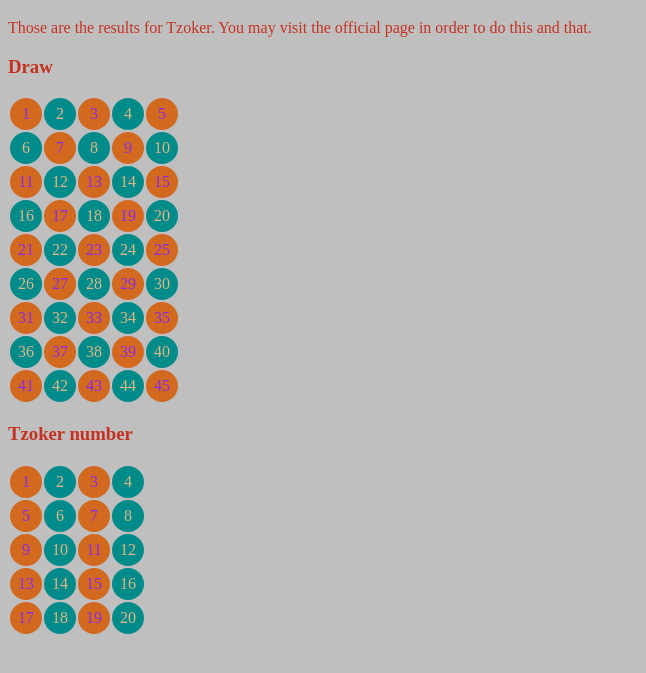
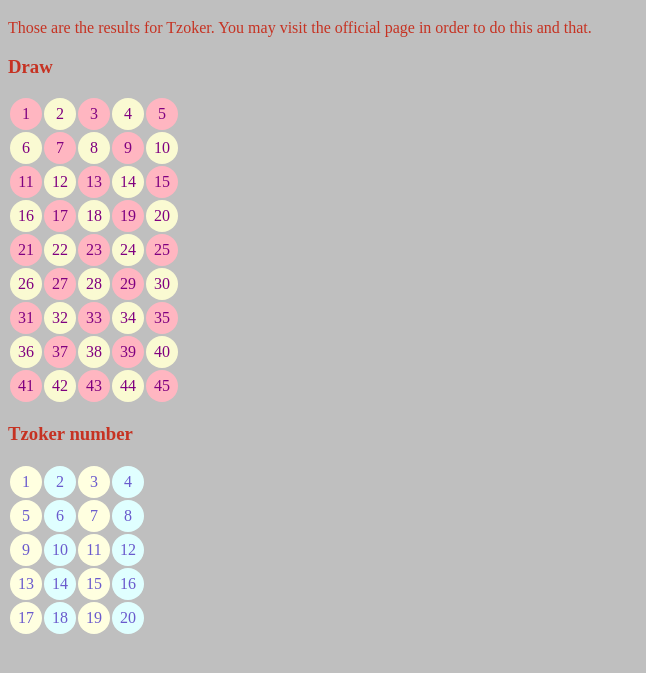
Before and after one commit to ozcankursun/TzokerFS20, a plain HTML site: page index.html in a window 1280 px wide. Shown: the part 61-734 px from the top of the page, without its empty margins (0-646 px from the left). Drawn offline with Linux system fonts and the light colour scheme.

Commit message:
Distinct table colors

```diff
--- a/css/style.css
+++ b/css/style.css
@@ -12,12 +12,26 @@
     border-radius: 50%;
 }
 
-td.odd {
-    color: blueviolet;
-    background: chocolate;
+table.draw {
+    color: purple;
 }
 
-td.even {
-    color: burlywood;
-    background-color: darkcyan;
+td.draw-odd {
+    background: lightpink;
 }
+
+td.draw-even {
+    background: lightgoldenrodyellow;
+}
+
+table.numbers {
+    color: slateblue;
+}
+
+td.numbers-odd {
+    background: lightyellow;
+}
+
+td.numbers-even {
+    background: lightcyan;
+}
--- a/index.html
+++ b/index.html
@@ -12,102 +12,102 @@
     <h1>Tzoker results</h1>
     <p>Those are the results for Tzoker. You may visit the <a>official page</a> in order to do this and that.</p>
     <h3>Draw</h3>
-    <table>
+    <table class="draw">
         <tr>
-            <td class="odd">1</td>
-            <td class="even">2</td>
-            <td class="odd">3</td>
-            <td class="even">4</td>
-            <td class="odd">5</td>
+            <td class="draw-odd">1</td>
+            <td class="draw-even">2</td>
+            <td class="draw-odd">3</td>
+            <td class="draw-even">4</td>
+            <td class="draw-odd">5</td>
         </tr>
         <tr>
-            <td class="even">6</td>
-            <td class="odd">7</td>
-            <td class="even">8</td>
-            <td class="odd">9</td>
-            <td class="even">10</td>
+            <td class="draw-even">6</td>
+            <td class="draw-odd">7</td>
+            <td class="draw-even">8</td>
+            <td class="draw-odd">9</td>
+            <td class="draw-even">10</td>
         </tr>
         <tr>
-            <td class="odd">11</td>
-            <td class="even">12</td>
-            <td class="odd">13</td>
-            <td class="even">14</td>
-            <td class="odd">15</td>
+            <td class="draw-odd">11</td>
+            <td class="draw-even">12</td>
+            <td class="draw-odd">13</td>
+            <td class="draw-even">14</td>
+            <td class="draw-odd">15</td>
         </tr>
         <tr>
-            <td class="even">16</td>
-            <td class="odd">17</td>
-            <td class="even">18</td>
-            <td class="odd">19</td>
-            <td class="even">20</td>
+            <td class="draw-even">16</td>
+            <td class="draw-odd">17</td>
+            <td class="draw-even">18</td>
+            <td class="draw-odd">19</td>
+            <td class="draw-even">20</td>
         </tr>
         <tr>
-            <td class="odd">21</td>
-            <td class="even">22</td>
-            <td class="odd">23</td>
-            <td class="even">24</td>
-            <td class="odd">25</td>
+            <td class="draw-odd">21</td>
+            <td class="draw-even">22</td>
+            <td class="draw-odd">23</td>
+            <td class="draw-even">24</td>
+            <td class="draw-odd">25</td>
         </tr>
         <tr>
-            <td class="even">26</td>
-            <td class="odd">27</td>
-            <td class="even">28</td>
-            <td class="odd">29</td>
-            <td class="even">30</td>
+            <td class="draw-even">26</td>
+            <td class="draw-odd">27</td>
+            <td class="draw-even">28</td>
+            <td class="draw-odd">29</td>
+            <td class="draw-even">30</td>
         </tr>
         <tr>
-            <td class="odd">31</td>
-            <td class="even">32</td>
-            <td class="odd">33</td>
-            <td class="even">34</td>
-            <td class="odd">35</td>
+            <td class="draw-odd">31</td>
+            <td class="draw-even">32</td>
+            <td class="draw-odd">33</td>
+            <td class="draw-even">34</td>
+            <td class="draw-odd">35</td>
         </tr>
         <tr>
-            <td class="even">36</td>
-            <td class="odd">37</td>
-            <td class="even">38</td>
-            <td class="odd">39</td>
-            <td class="even">40</td>
+            <td class="draw-even">36</td>
+            <td class="draw-odd">37</td>
+            <td class="draw-even">38</td>
+            <td class="draw-odd">39</td>
+            <td class="draw-even">40</td>
         </tr>
         <tr>
-            <td class="odd">41</td>
-            <td class="even">42</td>
-            <td class="odd">43</td>
-            <td class="even">44</td>
-            <td class="odd">45</td>
+            <td class="draw-odd">41</td>
+            <td class="draw-even">42</td>
+            <td class="draw-odd">43</td>
+            <td class="draw-even">44</td>
+            <td class="draw-odd">45</td>
         </tr>
     </table>
     <h3>Tzoker number</h3>
-    <table>
+    <table class="numbers">
         <tr>
-            <td class="odd">1</td>
-            <td class="even">2</td>
-            <td class="odd">3</td>
-            <td class="even">4</td>
+            <td class="numbers-odd">1</td>
+            <td class="numbers-even">2</td>
+            <td class="numbers-odd">3</td>
+            <td class="numbers-even">4</td>
         </tr>
         <tr>
-            <td class="odd">5</td>
-            <td class="even">6</td>
-            <td class="odd">7</td>
-            <td class="even">8</td>
+            <td class="numbers-odd">5</td>
+            <td class="numbers-even">6</td>
+            <td class="numbers-odd">7</td>
+            <td class="numbers-even">8</td>
         </tr>
         <tr>
-            <td class="odd">9</td>
-            <td class="even">10</td>
-            <td class="odd">11</td>
-            <td class="even">12</td>
+            <td class="numbers-odd">9</td>
+            <td class="numbers-even">10</td>
+            <td class="numbers-odd">11</td>
+            <td class="numbers-even">12</td>
         </tr>
         <tr>
-            <td class="odd">13</td>
-            <td class="even">14</td>
-            <td class="odd">15</td>
-            <td class="even">16</td>
+            <td class="numbers-odd">13</td>
+            <td class="numbers-even">14</td>
+            <td class="numbers-odd">15</td>
+            <td class="numbers-even">16</td>
         </tr>
         <tr>
-            <td class="odd">17</td>
-            <td class="even">18</td>
-            <td class="odd">19</td>
-            <td class="even">20</td>
+            <td class="numbers-odd">17</td>
+            <td class="numbers-even">18</td>
+            <td class="numbers-odd">19</td>
+            <td class="numbers-even">20</td>
         </tr>
     </table>
 </body>
```
